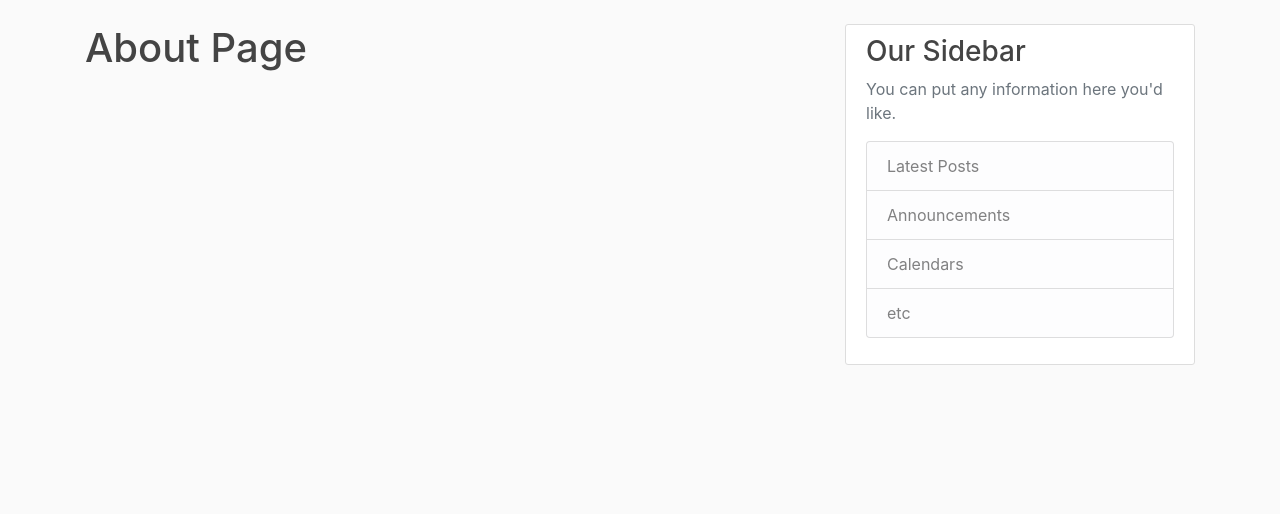
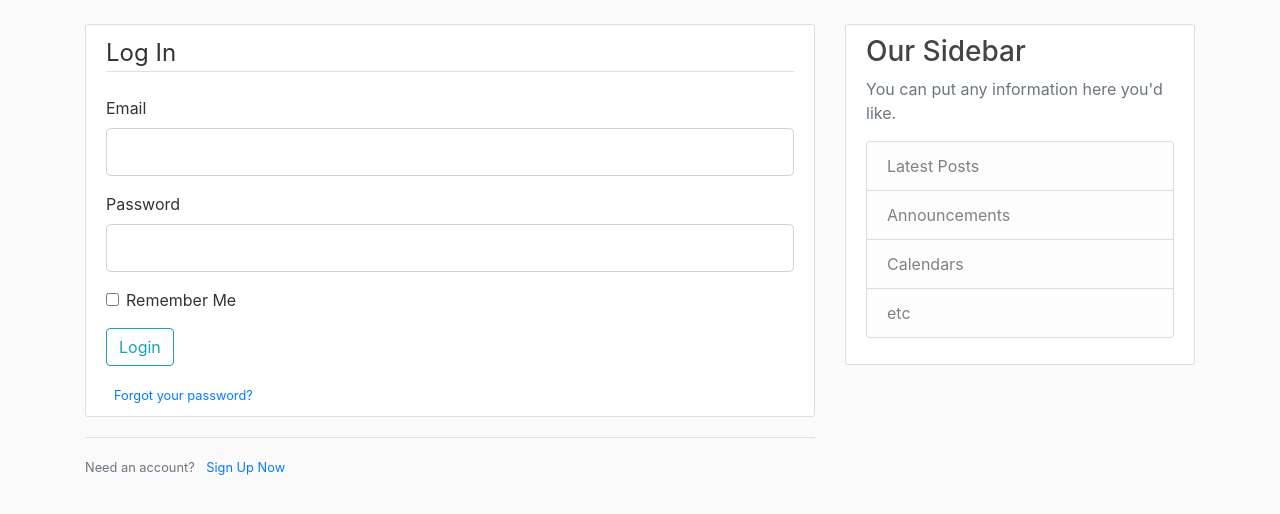
Before and after one commit to johnlovesdata/flask-blog, a Flask app: page /login in a window 1280 px wide. Shown: the part 56-570 px from the top of the page. Run offline with Flask 2, Linux system fonts and the light colour scheme; some libraries are stand-ins or nearby versions.

Commit message:
login form update requirements

```diff
--- a/flaskblog.py
+++ b/flaskblog.py
@@ -1,4 +1,4 @@
-from flask import Flask, render_template, url_for
+from flask import Flask, render_template, url_for, flash, redirect
 from forms import RegistrationForm, LoginForm
 from dotenv import load_dotenv
 import os
@@ -35,15 +35,24 @@ def about():
     return render_template("about.html", title="About")
 
 
-@app.route("/register")
+@app.route("/register", methods=["GET", "POST"])
 def register():
     form = RegistrationForm()
+    if form.validate_on_submit():
+        flash(f"Account created for {form.username.data}!", "success")
+        return redirect(url_for("home"))
     return render_template("register.html", title="Register", form=form)
 
 
-@app.route("/login")
+@app.route("/login", methods=["GET", "POST"])
 def login():
     form = LoginForm()
+    if form.validate_on_submit():
+        if form.email.data == "admin@blog.com" and form.password.data == "password":
+            flash("You have been logged in!", "success")
+            return redirect(url_for("home"))
+        else:
+            flash("Login unsuccessful. Please check username and password", "danger")
     return render_template("login.html", title="Login", form=form)
 
 
--- a/requirements.txt
+++ b/requirements.txt
@@ -1,9 +1,12 @@
 appdirs==1.4.4
 black==20.8b1
 click==7.1.2
+dnspython==2.1.0
+email-validator==1.1.2
 flake8==3.8.4
 Flask==1.1.2
 Flask-WTF==0.14.3
+idna==3.1
 importlib-metadata==3.4.0
 itsdangerous==1.1.0
 Jinja2==2.11.2
@@ -13,6 +16,7 @@ mypy-extensions==0.4.3
 pathspec==0.8.1
 pycodestyle==2.6.0
 pyflakes==2.2.0
+python-dotenv==0.15.0
 regex==2020.11.13
 toml==0.10.2
 typed-ast==1.4.2
--- a/templates/layout.html
+++ b/templates/layout.html
@@ -29,13 +29,13 @@
                     </button>
                     <div class="collapse navbar-collapse" id="navbarToggle">
                         <div class="navbar-nav mr-auto">
-                        <a class="nav-item nav-link" href="/">Home</a>
-                        <a class="nav-item nav-link" href="/about">About</a>
+                            <a class="nav-item nav-link" href="{{ url_for('home') }}">Home</a>
+                            <a class="nav-item nav-link" href="{{ url_for('about') }}">About</a>
                         </div>
                         <!-- Navbar Right Side -->
                         <div class="navbar-nav">
-                        <a class="nav-item nav-link" href="/login">Login</a>
-                        <a class="nav-item nav-link" href="/register">Register</a>
+                            <a class="nav-item nav-link" href="{{ url_for('login') }}">Login</a>
+                            <a class="nav-item nav-link" href="{{ url_for('register') }}">Register</a>
                         </div>
                     </div>
                 </div>
@@ -44,6 +44,15 @@
         <main role="main" class="container">
             <div class="row">
                 <div class="col-md-8">
+                    {% with messages = get_flashed_messages(with_categories=true) %}
+                    {% if messages %}
+                    {% for category, message in messages %}
+                    <div class="alert alert-{{ category }}">
+                        {{ message }}
+                    </div>
+                    {% endfor %}
+                    {% endif%}
+                    {% endwith %}
                     {% block content %}{% endblock %}
                 </div>
                 <div class="col-md-4">
--- a/templates/login.html
+++ b/templates/login.html
@@ -1,4 +1,50 @@
 {% extends "layout.html" %}
 {% block content %}
-<h1>About Page</h1>
+<div class="content-section">
+    <form method="POST" action="">
+        {{ form.hidden_tag() }}
+        <fieldset class="form-group">
+            <legend class="border-bottom mb-4">Log In</legend>
+            <div class="form-group">
+                {{ form.email.label(class="form-control-label") }}
+                {% if form.email.errors %}
+                {{ form.email(class="form-control form-control-lg is-invalid") }}
+                <div class="invalid-feedback">
+                    {% for error in form.email.errors %}
+                    <span>{{ error }}</span>
+                    {% endfor %}
+                </div>
+                {% else %}
+                {{ form.email(class="form-control form-control-lg") }}
+                {% endif%}
+            </div>
+            <div class="form-group">
+                {{ form.password.label(class="form-control-label") }}
+                {% if form.password.errors %}
+                {{ form.password(class="form-control form-control-lg is-invalid") }}
+                <div class="invalid-feedback">
+                    {% for error in form.password.errors %}
+                    <span>{{ error }}</span>
+                    {% endfor %}
+                </div>
+                {% else %}
+                {{ form.password(class="form-control form-control-lg") }}
+                {% endif%}
+            </div>
+            <div class="form-check">
+                {{ form.remember(class='form-check-input') }}
+                {{ form.remember.label(class='form-check-label') }}
+            </div>
+        </fieldset>
+        <div class="form-group">
+            {{ form.submit(class="btn btn-outline-info")}}
+        </div>
+        <small class="text-muted ml-2"><a href="#">Forgot your password?</a></small>
+    </form>
+</div>
+<div class="border-top pt-3">
+    <small class="text-muted">
+        Need an account? <a class="ml-2" href="{{ url_for('register') }}">Sign Up Now</a>
+    </small>
+</div>
 {% endblock content %}
```
Also changed, not shown: templates/register.html (+41 -0 lines), 1 other file. Lines whose indentation alone changed are shown as unchanged.
